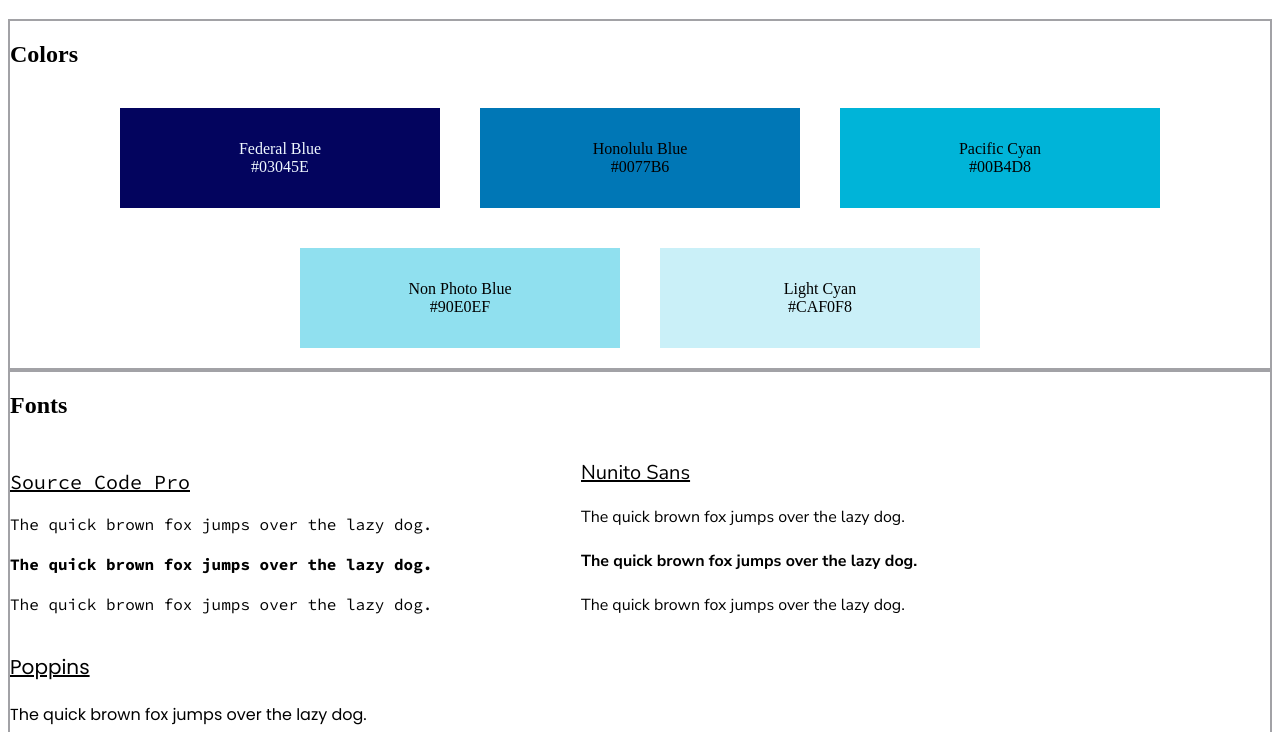
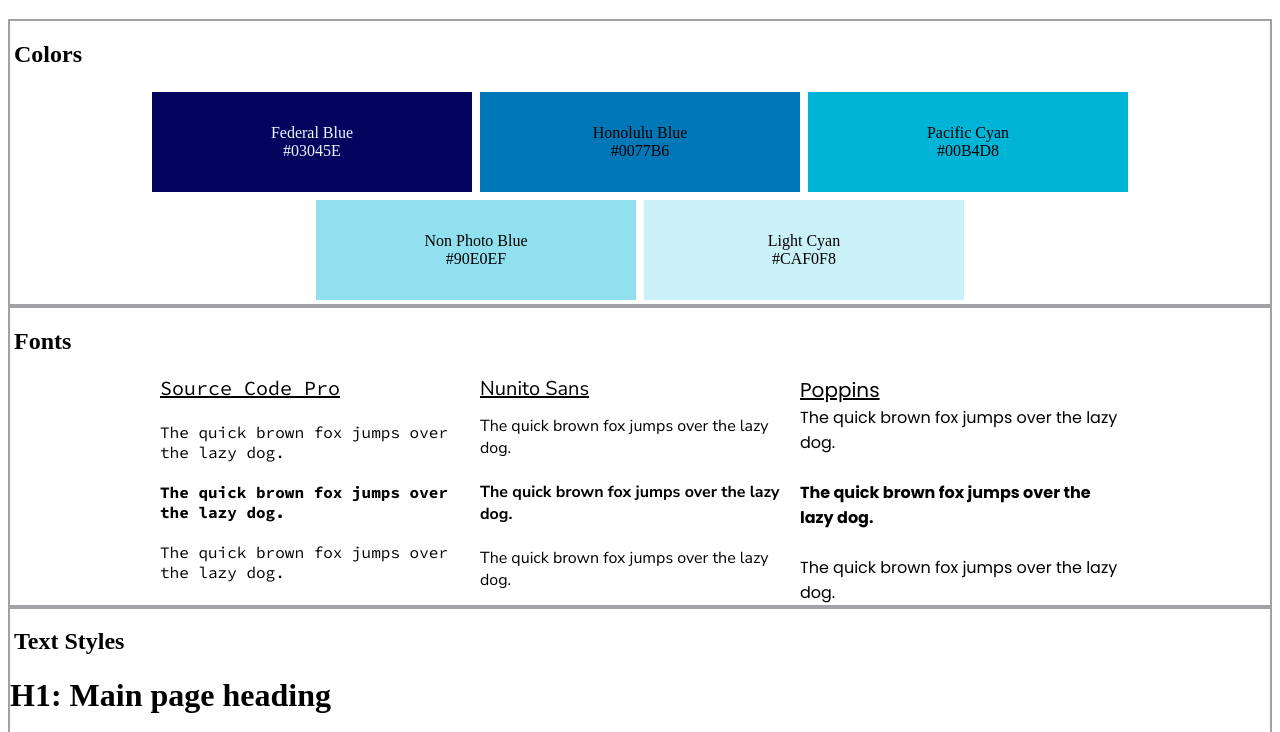
Before and after one commit to xxTarekxx/Website-design-system, a plain HTML site: page index.html in a window 1280 px wide. Shown: the part 61-793 px from the top of the page. Drawn offline with Linux system fonts and the light colour scheme.

Commit message:
flexbox practice

```diff
--- a/index.html
+++ b/index.html
@@ -29,6 +29,7 @@
     </div>
     <div class="container">
         <h2>Fonts</h2>
+        <div class="flex-box-practice">
             <div class="font-type source-code-font">
                 <p class="font-label">Source Code Pro</p>
                 <p>The quick brown fox jumps over the lazy dog.<br><br>
@@ -56,6 +57,8 @@
                     The quick brown fox jumps over the lazy dog.
                 </p>
             </div>
+        </div>
+
     </div>
     <div class="container">
         <h2>Text Styles</h2>
--- a/styles.css
+++ b/styles.css
@@ -1,6 +1,10 @@
 .container {
     margin: 0 auto;
     border: 2px solid #a2a2a6;
+}
+
+.container>h2 {
+    padding-left: 4px;
 }
 
 .color-set {
@@ -13,7 +17,7 @@
 .color-panel {
     width: 20rem;
     text-align: center;
-    margin: 20px;
+    margin: 4px;
     min-height: 100px;
     display: flex;
     align-items: center;
@@ -24,8 +28,6 @@
 .federal-Blue {
     background-color: #03045e;
     color: aliceblue;
-
-
 }
 
 .honolulu-blue {
@@ -45,27 +47,42 @@
 }
 
 .font-type {
-    display: inline-block;
-    width: 45%;
+    display: flex;
+    flex-wrap: wrap;
+}
+
+.flex-box-practice {
+    display: flex;
+    flex-wrap: wrap;
+    justify-content: center;
 }
 
 .source-code-font {
+    width: 20rem;
+    display: inline-flex;
     font-family: 'Source Code Pro', monospace;
 }
 
 .nunito-sans-font {
+    width: 20rem;
+    display: inline-flex;
     font-family: 'Nunito Sans', sans-serif;
 }
 
 .poppins-font {
-    font-family: Poppins;
+    width: 20rem;
+    display: inline-flex;
+    font-family: Poppins, sans-serif;
 }
 
 p {
+    margin: 0px;
     font-size: 16px;
+    padding-bottom: 0px;
 }
 
 .font-label {
+    margin: 0px;
     font-size: 20px;
     text-decoration: underline;
 }
```
Lines whose indentation alone changed are shown as unchanged.
